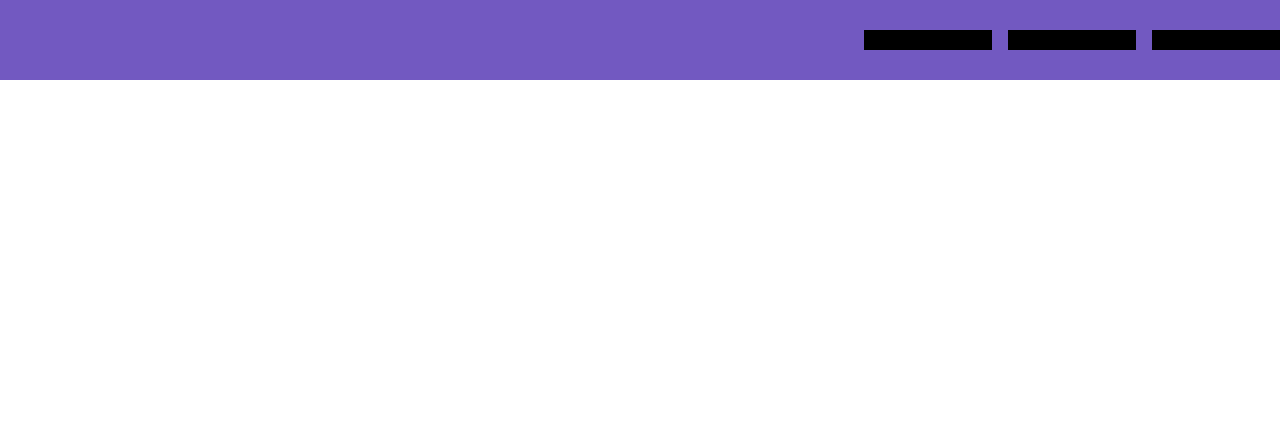
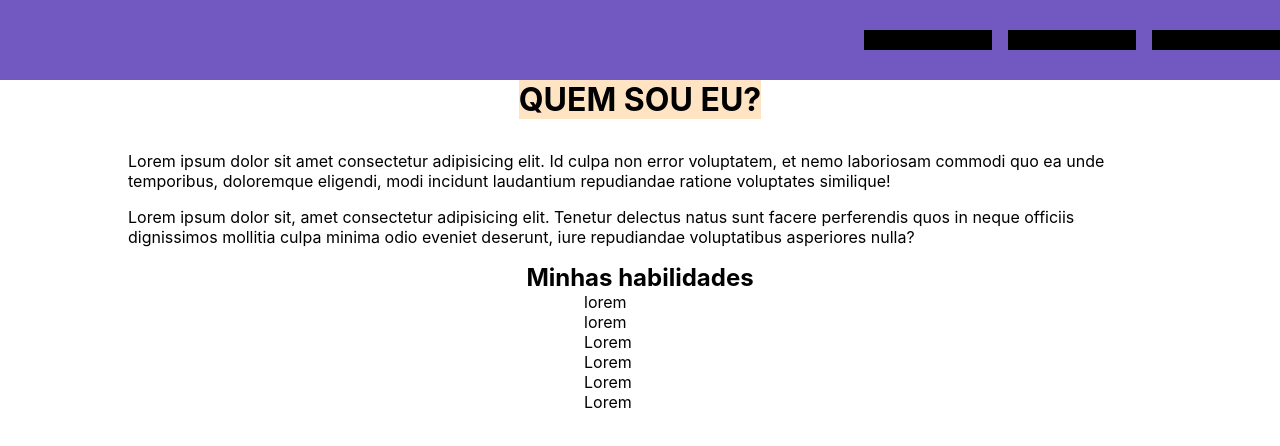
Before and after one commit to marioli99/MeuPortifolio, a React (Create React App) app: page /Sobre in a window 1280 px wide. Shown: the top 446 px of the page. Built offline with nearby package versions, Linux system fonts and the light colour scheme.

Commit message:
Iniciando About

```diff
--- /dev/null
+++ b/src/Components/About/About.js
@@ -0,0 +1,24 @@
+import styled from "styled-components";
+
+export const Container = styled.div`
+  display: flex;
+  align-items: center;
+  flex-direction: column;
+`;
+
+export const TitleAbout = styled.h1`
+  background-color: bisque;
+  text-transform: uppercase;
+  margin-bottom: 2rem;
+`;
+
+export const TextAbout = styled.p`
+  width: 80vw;
+  margin-bottom: 1rem;
+`;
+export const ListAbout = styled.ul`
+  background-color: white;
+  li {
+    background-color: white;
+  }
+`;
--- a/src/Components/About/About.jsx
+++ b/src/Components/About/About.jsx
@@ -1,9 +1,22 @@
 import React from "react";
+import * as S from "../About/About"
 
 function About (){
     return(
-        <>
-        </>
+        <S.Container>
+        <S.TitleAbout>Quem sou eu?</S.TitleAbout>
+        <S.TextAbout>Lorem ipsum dolor sit amet consectetur adipisicing elit. Id culpa non error voluptatem, et nemo laboriosam commodi quo ea unde temporibus, doloremque eligendi, modi incidunt laudantium repudiandae ratione voluptates similique!</S.TextAbout>
+        <S.TextAbout>Lorem ipsum dolor sit, amet consectetur adipisicing elit. Tenetur delectus natus sunt facere perferendis quos in neque officiis dignissimos mollitia culpa minima odio eveniet deserunt, iure repudiandae voluptatibus asperiores nulla?</S.TextAbout>
+        <h2>Minhas habilidades</h2>
+        <S.ListAbout>
+            <li>lorem</li>
+            <li>lorem</li>
+            <li>Lorem</li>
+            <li>Lorem</li>
+            <li>Lorem</li>
+            <li>Lorem</li>
+        </S.ListAbout>
+        </S.Container>
     )
 }
 export default About
--- a/src/Components/Menu/Menu.jsx
+++ b/src/Components/Menu/Menu.jsx
@@ -1,7 +1,7 @@
 import React, {useState} from 'react';
 import {BrowserRouter as Router, Routes, Route, Link} from "react-router-dom"
 import Home from '../Home/Home';
-import About from '../About/About';
+import About from '../About/About.jsx';
 import Projects from '../Projects/Projects';
 import '../Menu/Menu.css'
 
```
